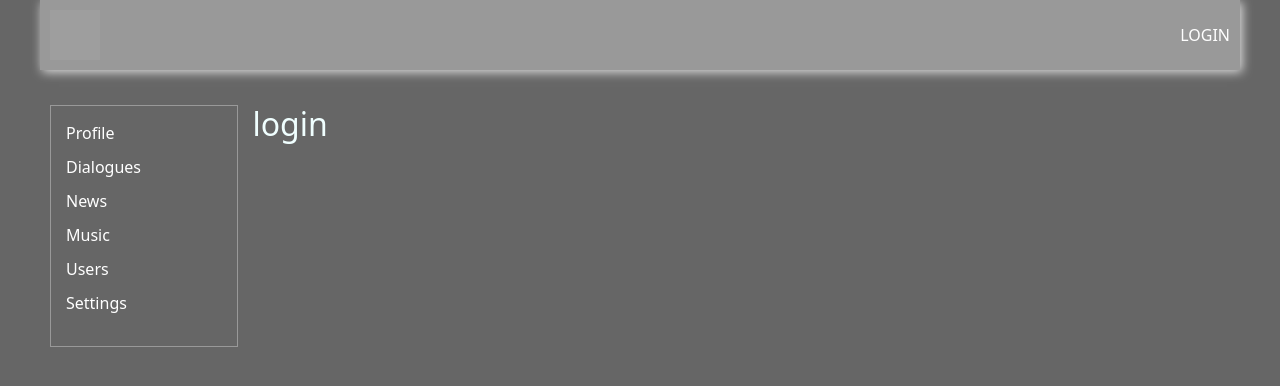
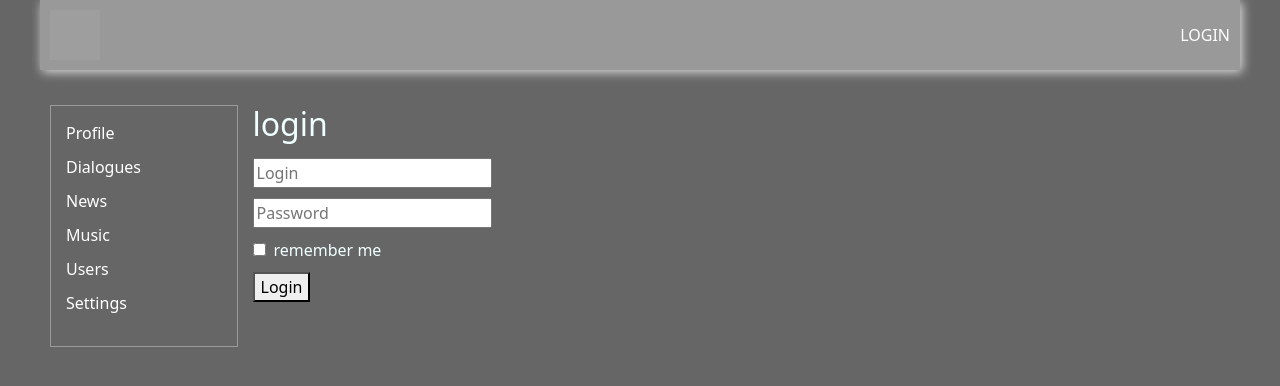
Before and after one commit to vitalii-minchuk/react-course, a React (Create React App) app: page /login in a window 1280 px wide. Shown: the top 386 px of the page. Built offline with nearby package versions, Linux system fonts and the light colour scheme; no server answers; grey boxes are pictures that could not be loaded.

Commit message:
redux-form, refactor Dialogues

```diff
--- a/package.json
+++ b/package.json
@@ -13,6 +13,7 @@
     "react-router-dom": "^6.3.0",
     "react-scripts": "5.0.0",
     "redux": "^4.1.2",
+    "redux-form": "^8.3.8",
     "redux-thunk": "^2.4.1",
     "web-vitals": "^2.1.4"
   },
--- a/src/components/Dialogues/Dialogues.jsx
+++ b/src/components/Dialogues/Dialogues.jsx
@@ -3,48 +3,56 @@ import s from "./Dialogues.module.css";
 import MessageItem from "./MessageItem/Message";
 import DialogueItem from "./DialogueItem/DialogueItem";
 import { Navigate } from "react-router-dom";
+import { Field, reduxForm } from 'redux-form';
 
 const Dialogues = (props) => {
   let messageElements = props.messagesData.map((mes) => {
-    return <MessageItem key={mes.id} id={mes.id} message={mes.message}/>
+    return <MessageItem key={mes.id} id={mes.id} message={mes.message} />
   });
 
   let dialogueElements = props.dialoguesData.map((user) => {
-    return <DialogueItem key={user.id} id={user.id} name={user.name}/>
+    return <DialogueItem key={user.id} id={user.id} name={user.name} />
   });
 
-  let onSendMessageClick = () => {
-    props.SendMessage();
-  };
-  let onNewMessageChange = (evt) => {
-    let body = evt.target.value;
-    props.updateNewMessageBody(body);
+  const addNewMessage = (values) => {
+    props.SendMessage(values.newMessageBody);
   };
 
-  if(!props.isAuth) return <Navigate to={"/login"} />
+  if (!props.isAuth) return <Navigate to={"/login"} />
 
   return (
     <div className={s.dialoguesInner}>
       <h4>My Dialogues</h4>
       <div className={s.dialogues}>
         <ul className={s.list}>
-          { dialogueElements }
+          {dialogueElements}
         </ul>
         <div className={s.messages}>
-          { messageElements }
+          {messageElements}
         </div>
       </div>
-      <div className={s.box}>
-        <textarea
-          onChange={ onNewMessageChange }
-          className={s.textarea}
-          value={ props.newMessageBody }
-          placeholder="Enter your message"
-        />
-        <button onClick={ onSendMessageClick } className={s.addBtn}>Add Message</button>
-      </div>
+      <AddMessageFormRedux onSubmit={addNewMessage} />
     </div>
   );
 };
 
+const AddMessageForm = (props) => {
+  return (
+    <form onSubmit={props.handleSubmit} className={s.box}>
+      <Field
+        name={"newMessageBody"}
+        component={"textarea"}
+        className={s.textarea}
+        value={props.newMessageBody}
+        placeholder="Enter your message"
+      />
+      <button className={s.addBtn}>Add Message</button>
+    </form>
+  )
+}
+
+const AddMessageFormRedux = reduxForm({
+  form: "dialogAddMessageForm"
+})(AddMessageForm)
+
 export default Dialogues;
--- a/src/components/Dialogues/DialoguesContainer.jsx
+++ b/src/components/Dialogues/DialoguesContainer.jsx
@@ -2,7 +2,7 @@ import React from "react";
 import { connect } from "react-redux";
 import { compose } from "redux";
 import { withAuthRedirect } from "../../HOC/AuthRedirect";
-import { sendMessageCreator, updateNewMessageBodyCreator } from "../../redux/dialogues-reducer";
+import { sendMessageCreator } from "../../redux/dialogues-reducer";
 import Dialogues from "./Dialogues";
 
 const mapStateToProps = (state) => {
@@ -15,11 +15,8 @@ const mapStateToProps = (state) => {
 
 const mapDispatchToProps = (dispatch) => {
   return {
-    updateNewMessageBody: (body) => {
-      dispatch(updateNewMessageBodyCreator(body));
-    },
-    SendMessage: () => {
-      dispatch(sendMessageCreator());
+    SendMessage: (newMessageBody) => {
+      dispatch(sendMessageCreator(newMessageBody));
     },
   }
 }
--- a/src/components/Login/Login.jsx
+++ b/src/components/Login/Login.jsx
@@ -1,8 +1,50 @@
 import React from "react";
-import s from "./Login.module.css"
+import s from "./Login.module.css";
+import { Field, reduxForm } from 'redux-form';
 
 const Login = () => {
-  return <h2>login</h2>
+  const onSubmit = (formData) => {
+    console.log(formData);
+  }
+
+  return (
+    <div>
+      <h2 className={s.title}>login</h2>
+      <LoginReduxForm onSubmit={onSubmit} />
+    </div>
+  )
 }
 
+const LoginForm = (props) => {
+
+  return (
+    <form className={s.form} onSubmit={props.handleSubmit} >
+      <div>
+        <Field placeholder={"Login"} name={"login"} component={"input"} />
+      </div>
+      <div>
+        <Field placeholder={"Password"} name={"password"} component={"input"} />
+      </div>
+      <div>
+        <label className={s.checkLabel}>
+          <Field
+            name={"rememberMe"}
+            component={"input"}
+            className={s.check}
+            type={"checkbox"}
+          />
+          remember me
+        </label>
+      </div>
+      <div>
+        <button>Login</button>
+      </div>
+    </form>
+  )
+}
+
+const LoginReduxForm = reduxForm({
+  form: "login"
+})(LoginForm)
+
 export default Login;
--- a/src/components/Login/Login.module.css
+++ b/src/components/Login/Login.module.css
@@ -0,0 +1,16 @@
+.title {
+  margin-bottom: 15px;
+}
+
+.form div {
+  margin-bottom: 10px;
+}
+
+.checkLabel {
+  cursor: pointer;
+}
+
+.check {
+  margin-right: 8px;
+  cursor: pointer;
+}
--- a/src/components/Profile/ProfileInfo/ProfileStatus/ProfileStatus.jsx
+++ b/src/components/Profile/ProfileInfo/ProfileStatus/ProfileStatus.jsx
@@ -21,6 +21,12 @@ class ProfileStatus extends React.Component {
     this.setState({
       status: e.target.value
     });
+  }
+
+  componentDidUpdate(prevProps) {
+    if (prevProps.status !== this.props.status) {
+      this.setState({status: this.props.status});
+    }
   }
 
   render() {
--- a/src/index.js
+++ b/src/index.js
@@ -9,9 +9,7 @@ const container = document.getElementById('root');
 const root = ReactDOM.createRoot(container)
 
 root.render(
-  <React.StrictMode>
-    <Provider store={store}>
-      <App />
-    </Provider>
-  </React.StrictMode>
+  <Provider store={store}>
+    <App />
+  </Provider>
 );
--- a/src/redux/dialogues-reducer.js
+++ b/src/redux/dialogues-reducer.js
@@ -1,13 +1,6 @@
-const UPDATE_NEW_MESSAGE_BODY = 'UPDATE_NEW_MESSAGE_BODY';
 const SEND_MESSAGE = 'SEND_MESSAGE';
 
-export const sendMessageCreator = () => ({ type: SEND_MESSAGE });
-export const updateNewMessageBodyCreator = (text) => {
-  return {
-    type: UPDATE_NEW_MESSAGE_BODY,
-    body: text
-  }
-};
+export const sendMessageCreator = (newMessageBody) => ({ type: SEND_MESSAGE, newMessageBody });
 
 let initialState = {
   messagesData: [
@@ -17,7 +10,6 @@ let initialState = {
     {message: "Lorem ipsum", id: 4},
     {message: "Lorem ipsum dolor sit amet. Lorem ipsum dolor sit amet, consectetur adipisicing elit. Sit quas quisquam accusamus natus fuga? Delectus, natus deleniti! Mollitia eaque optio similique tempore itaque ab repudiandae officia, reprehenderit recusandae ipsa. Necessitatibus.", id: 5},
   ],
-  newMessageBody: '',
   dialoguesData: [
     {name: "Alex", id: 1},
     {name: "Ed", id: 2},
@@ -29,16 +21,10 @@ let initialState = {
 
 const dialoguesReducer = (state = initialState, action) => {
   switch(action.type){
-    case UPDATE_NEW_MESSAGE_BODY:
+    case SEND_MESSAGE:
+      let body = action.newMessageBody;
       return {
         ...state,
-        newMessageBody: action.body,
-      };
-    case SEND_MESSAGE:
-      let body = state.newMessageBody;
-      return {
-        ...state,
-        newMessageBody: "",
         messagesData: [...state.messagesData, {id: 6, message: body}],
       };
     default:
--- a/src/redux/redux-store.js
+++ b/src/redux/redux-store.js
@@ -4,12 +4,14 @@ import dialoguesReducer from "./dialogues-reducer";
 import profileReducer from "./profile-reducer";
 import usersReducer from "./users-reducer";
 import thunkMiddleware from "redux-thunk";
+import { reducer as formReducer } from 'redux-form';
 
 let reducers = combineReducers({
   dialogues: dialoguesReducer,
   profilePage: profileReducer,
   usersPage: usersReducer,
   auth: authReducer,
+  form: formReducer,
 });
 
 let store = createStore(reducers, applyMiddleware(thunkMiddleware));
```
Also changed, not shown: 1 other file (tests, documents, lock files or other folders).
